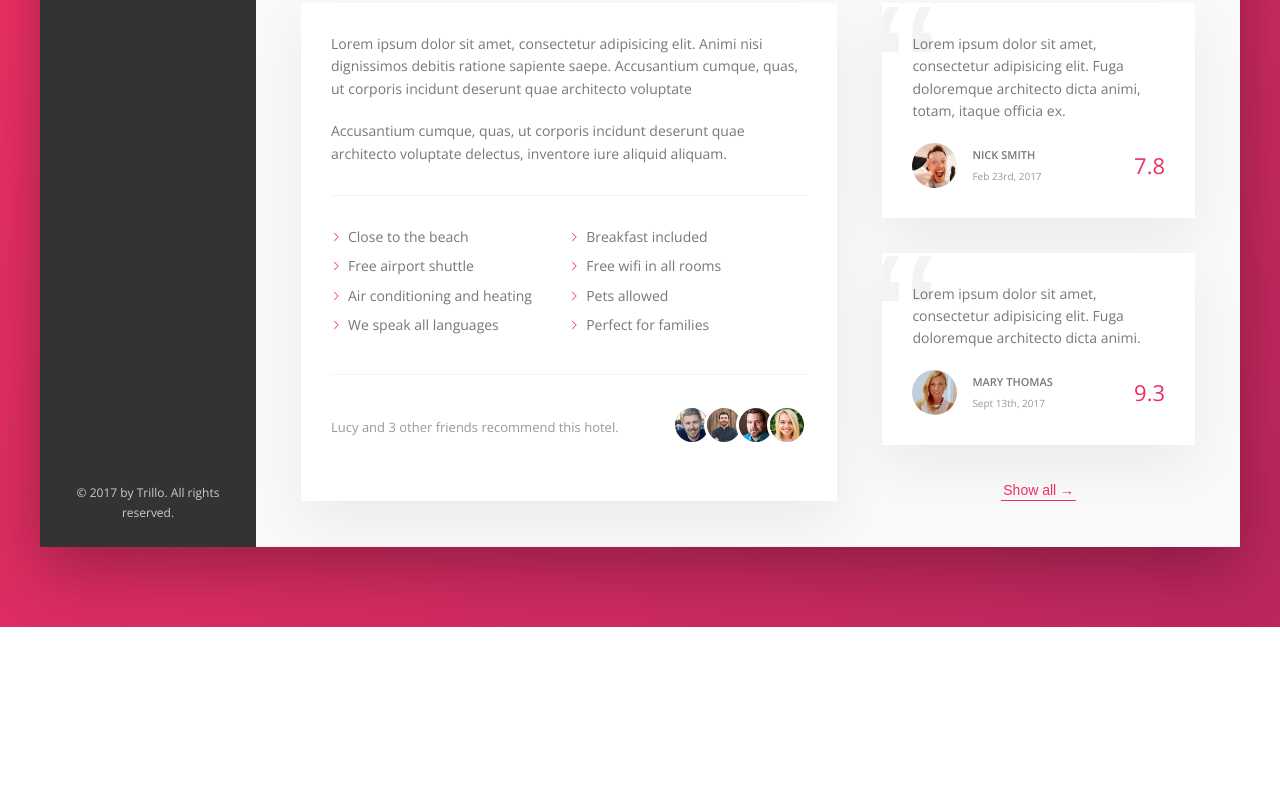
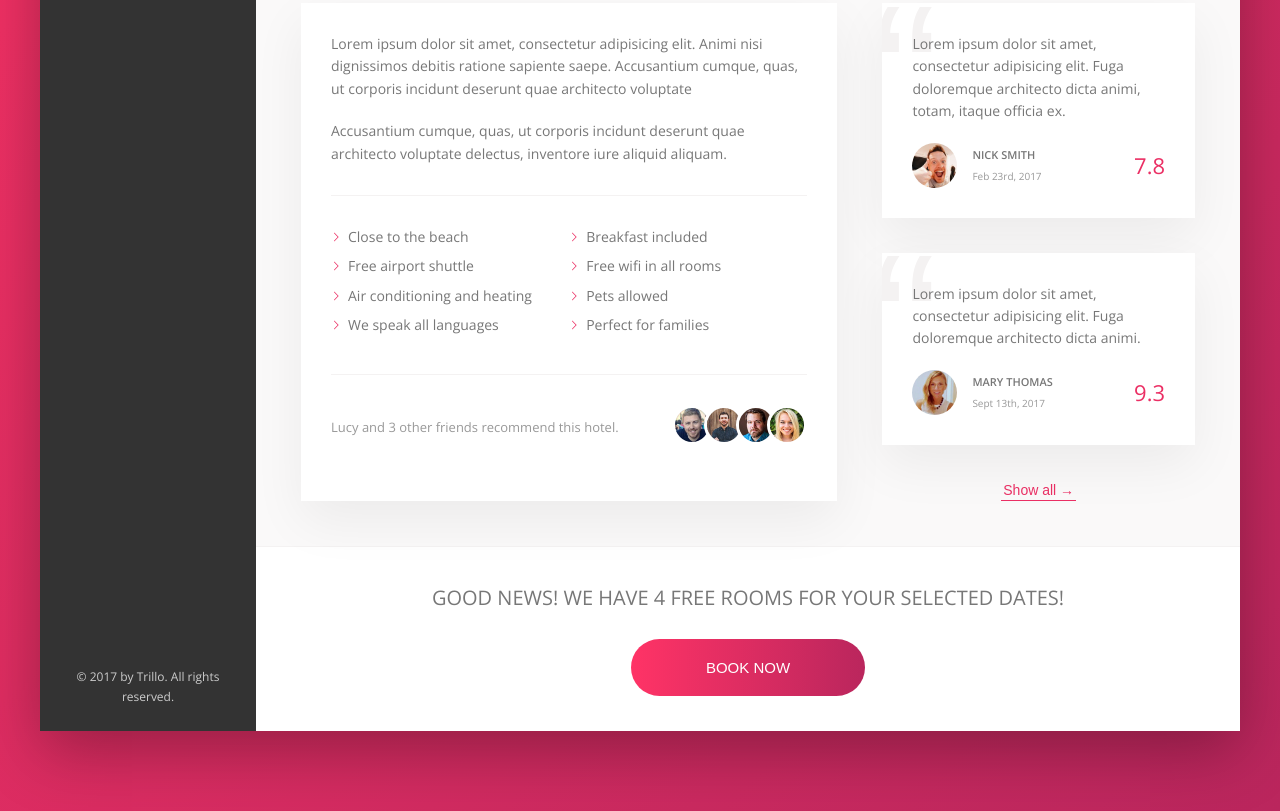
Before and after one commit to GeraldVeeneman/Trillo, a website: page index.html in a window 1280 px wide. Shown: the part 644-1455 px from the top of the page. Before the commit the page ends 1271 px from the top, so only its background shows below. Drawn offline with nearby package versions, Linux system fonts and the light colour scheme.

Commit message:
85. Building the CTA Section

```diff
--- a/index.html
+++ b/index.html
@@ -202,6 +202,17 @@
              </figure>
              <button class="btn-inline">Show all <span>&rarr;</span></button>
           </div>
+
+        </div>
+        <div class="cta">
+          <h2 class="cta__book-now">
+            Good news! We have 4 free rooms for your selected dates!
+          </h2>
+          <button class="btn">
+            <span class="btn__visible">Book now</span>
+            <span class="btn__invisible">Only 4 rooms left</span>
+
+          </button>
         </div>
       </main>
     </div>
--- a/sass/_components.scss
+++ b/sass/_components.scss
@@ -462,6 +462,69 @@
     color: var(--color-grey-light-2);
     font-family: sans-serif;
     z-index: 1;
-
   }
 }
+
+////////////////////////////////////////
+// CALL TO ACTION
+.cta {
+  padding: 3.5rem 0;
+  text-align: center;
+
+  &__book-now {
+    font-size: 2rem;
+    font-weight: 300;
+    text-transform: uppercase;
+    margin-bottom: 2.5rem;
+  }
+}
+
+////////////////////////////////////////
+// CALL TO ACTION BUTTON
+.btn {
+  font-size: 1.5rem;
+  font-weight: 300;
+  text-transform: uppercase;
+  border-radius: 100px;
+  border: none;
+  background-image: linear-gradient(to right, var(--color-primary-light),var(--color-primary-dark));
+  color: #fff;
+  position: relative;
+  overflow: hidden;
+  cursor: pointer;
+
+  & > * {
+    display: inline-block;
+    width: 100%;
+    height: 100%;
+    transition: all .2s;
+  }
+
+  &__visible {
+    padding: 2rem 7.5rem ;
+  }
+
+  &__invisible {
+    position: absolute;
+    padding: 2rem 0rem;
+    left: 0;
+    top: -100%;
+  }
+
+  &:hover {
+    background-image: linear-gradient(to left, var(--color-primary-light),var(--color-primary-dark));
+  }
+
+  &:hover &__visible {
+    transform: translateY(100%);
+  }
+
+  &:hover &__invisible {
+    top: 0;
+  }
+
+  &:focus {
+    outline: none;
+    animation: pulsate 1s infinite;
+  }
+}
```
Also changed, not shown: css/style.css.
